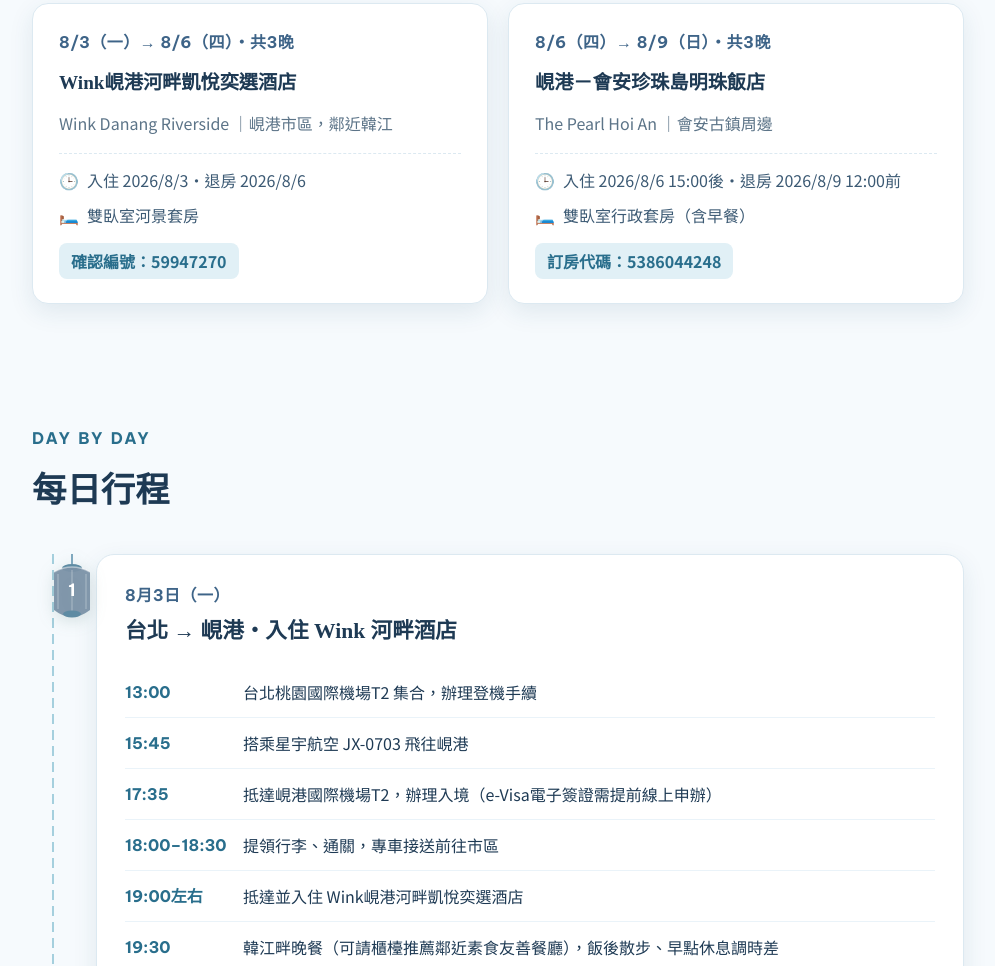
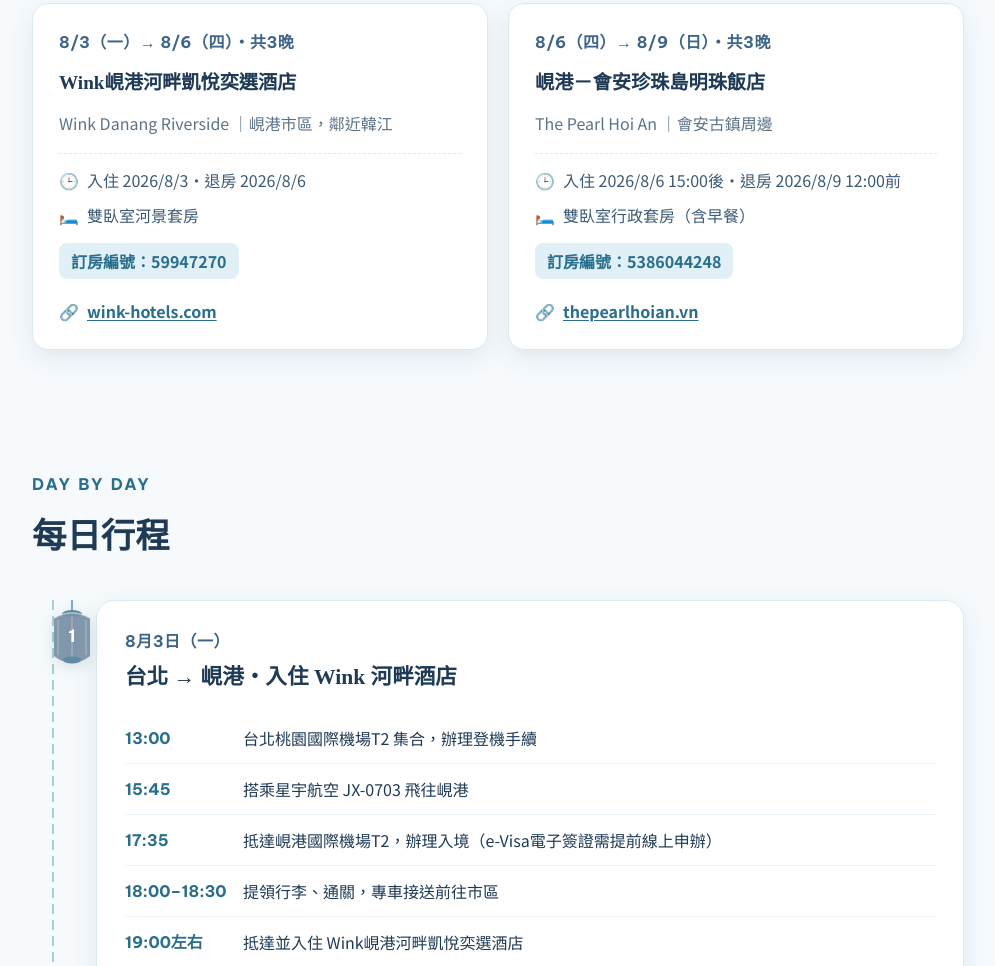
Before and after one commit to Kao725-TW/FT2026A1, a plain HTML site: page index.html in a window 1280 px wide. Shown: the part 1262-2228 px from the top of the page, without its empty margins (142-1137 px from the left). Drawn offline with Linux system fonts and the light colour scheme.

Commit message:
Add files via upload

```diff
--- a/index.html
+++ b/index.html
@@ -151,6 +151,9 @@
     margin-top:6px;padding-top:12px;border-top:1px dashed var(--line);
     display:flex;flex-direction:column;gap:7px;
   }
+  .row{display:flex;gap:8px;font-size:1rem;color:var(--ink-soft);align-items:center;}
+  .row .k{flex:0 0 auto;color:var(--mint-deep);}
+  .row a{color:var(--mint-deep);font-weight:600;text-decoration:underline;text-underline-offset:2px;}
   .hotel-details .row{display:flex;gap:8px;font-size:1rem;color:var(--ink-soft);}
   .hotel-details .row .k{flex:0 0 auto;color:var(--mint-deep);}
   .hotel-confirm{
@@ -335,7 +338,8 @@
         <div class="row"><span class="k">🕒</span><span>入住 2026/8/3・退房 2026/8/6</span></div>
         <div class="row"><span class="k">🛏️</span><span>雙臥室河景套房</span></div>
       </div>
-      <div class="hotel-confirm">確認編號：59947270</div>
+      <div class="hotel-confirm">訂房編號：59947270</div>
+      <div class="row" style="margin-top:8px;"><span class="k">🔗</span><a href="https://wink-hotels.com/hotel/wink-icon-danang-riverside/" target="_blank" rel="noopener">wink-hotels.com</a></div>
     </div>
     <div class="card hotel-card">
       <div class="hotel-dates">8/6（四）→ 8/9（日）・共3晚</div>
@@ -345,7 +349,8 @@
         <div class="row"><span class="k">🕒</span><span>入住 2026/8/6 15:00後・退房 2026/8/9 12:00前</span></div>
         <div class="row"><span class="k">🛏️</span><span>雙臥室行政套房（含早餐）</span></div>
       </div>
-      <div class="hotel-confirm">訂房代碼：5386044248</div>
+      <div class="hotel-confirm">訂房編號：5386044248</div>
+      <div class="row" style="margin-top:8px;"><span class="k">🔗</span><a href="https://thepearlhoian.vn/en" target="_blank" rel="noopener">thepearlhoian.vn</a></div>
     </div>
   </div>
 </section>
```
